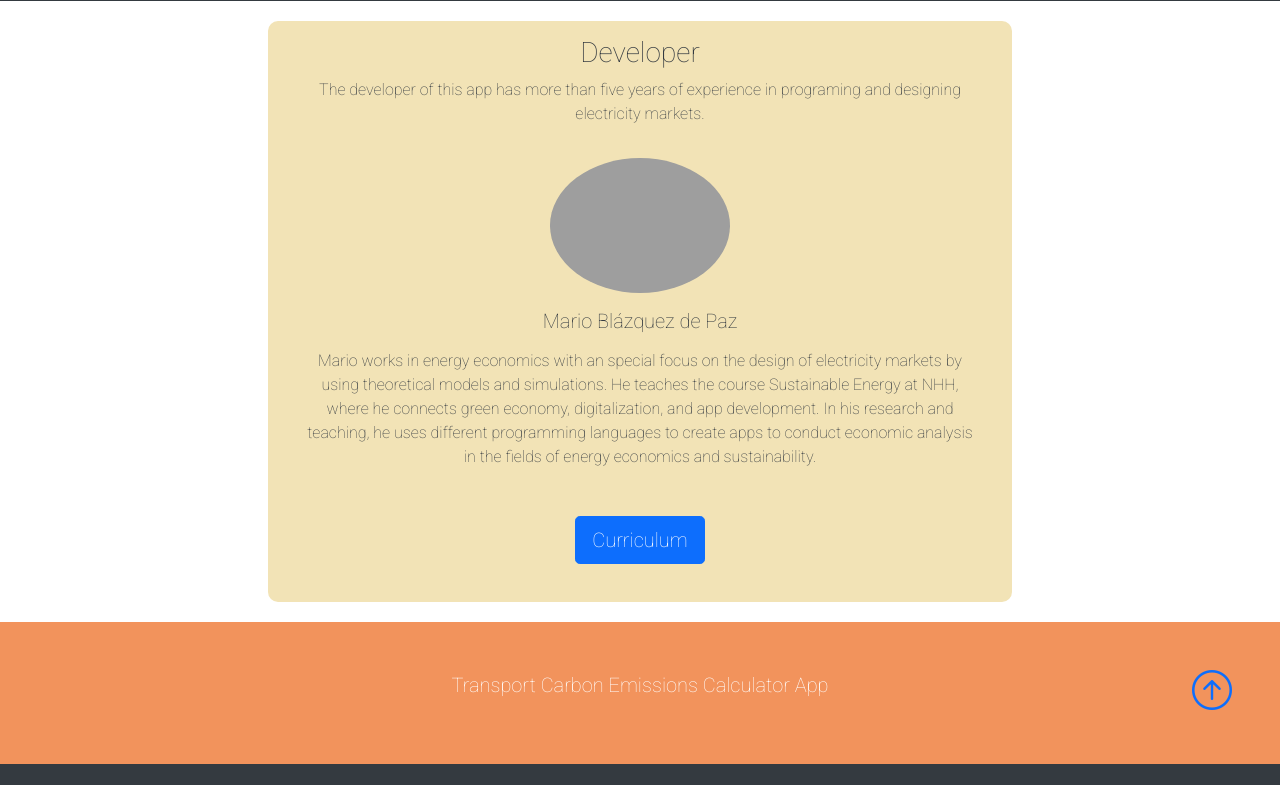
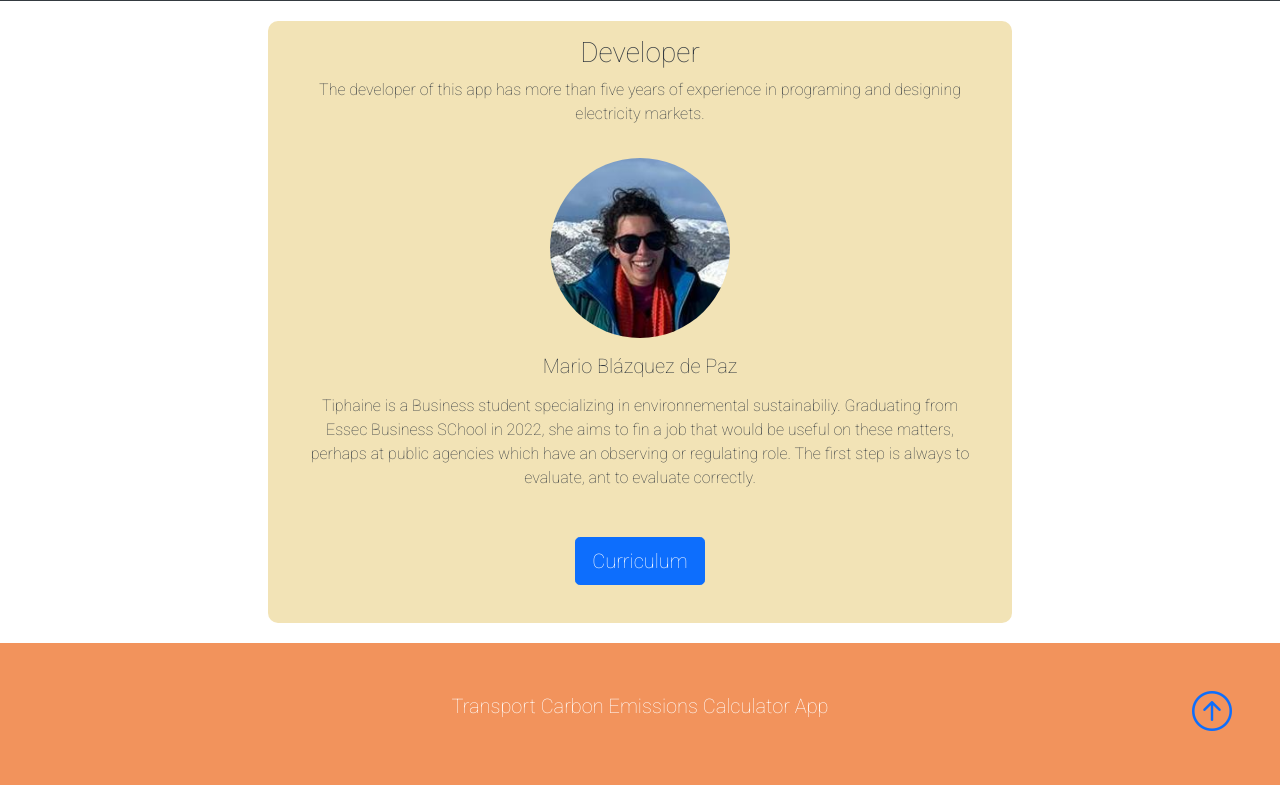
Before and after one commit to Tiphaine613/ENE425-2022-app-Tiphaine, a Flask app: page / in a window 1280 px wide. Shown: the part 536-1321 px from the top of the page. Before the commit the page ends 1300 px from the top, so only its background shows below. Run offline with Flask 2, Linux system fonts and the light colour scheme; some libraries are stand-ins or nearby versions; grey boxes are pictures that could not be loaded.

Commit message:
Update home.html

```diff
--- a/templates/home.html
+++ b/templates/home.html
@@ -47,17 +47,16 @@
                     </p>
 
                     <div class="card-body text-center">
-                        <img src="static/pictures/mario_square_273_273.svg"
+                        <img src="static/pictures/tiphaine_square_273_273.jpeg"
                              class="rounded-circle w-50 mb-3"
                              alt="", style="max-width: 180px; max-height: 180px"
                         />
                         <h5 class="card-title mb-3">Mario Blázquez de Paz</h5>
-                        <p class="card-text">Mario works in energy economics with an
-                            special focus on the design of electricity markets by using theoretical
-                            models and simulations. He teaches the course Sustainable Energy at NHH,
-                            where he connects green economy, digitalization, and app development.
-                            In his research and teaching, he uses different programming languages to create apps to conduct
-                            economic analysis in the fields of energy economics and sustainability.
+                        <p class="card-text">Tiphaine is a Business student specializing in environnemental sustainabiliy.
+                            Graduating from Essec Business SChool in 2022, she aims to fin a job
+                            that would be useful on these matters, perhaps at public agencies
+                            which have an observing or regulating role. The first step is
+                            always to evaluate, ant to evaluate correctly.
                         </p>
                         </br>
                         <div class="container_buttons_developer">
```
